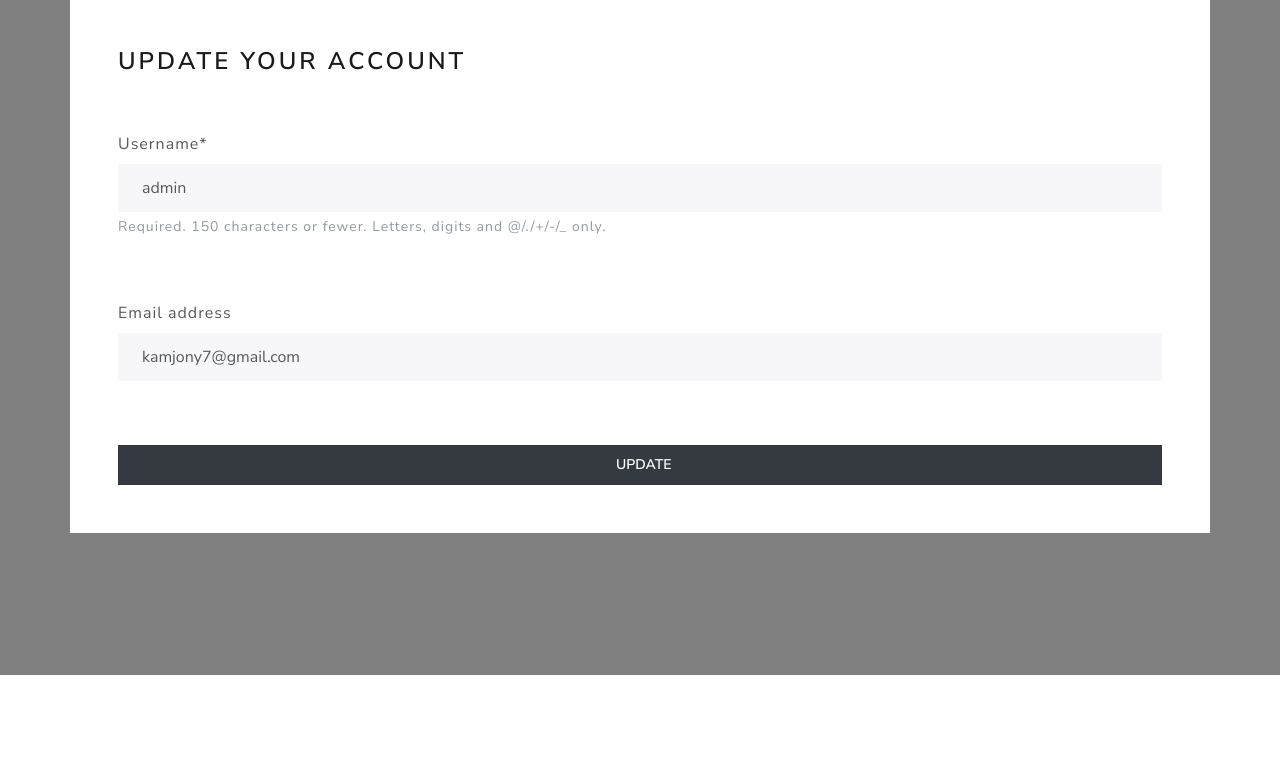
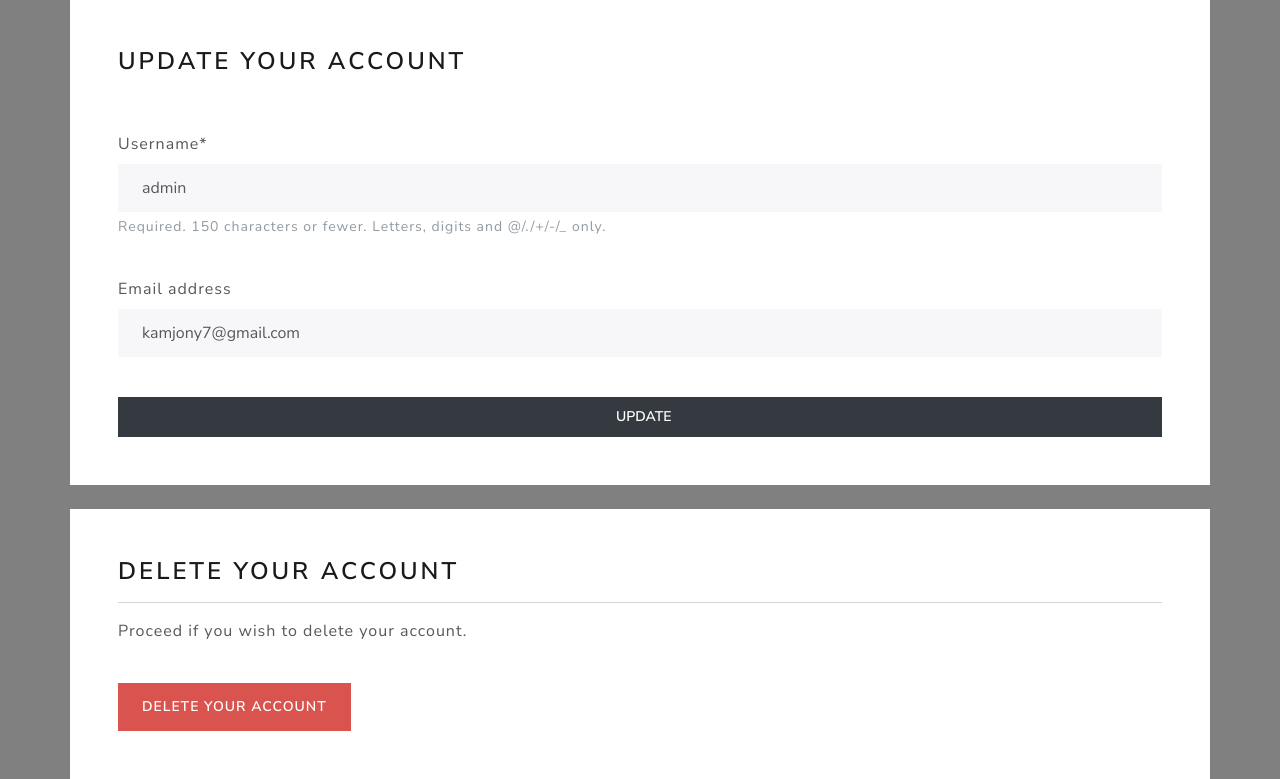
Before and after one commit to kamjony/ecommerce-python-django, a Django app: page /account/profile-management in a window 1280 px wide. Shown: the part 125-904 px from the top of the page. Before the commit the page ends 800 px from the top, so only its background shows below. Run offline with Django 5.2, Linux system fonts and the light colour scheme; a user stored in the database is signed in; data comes from the database, SQL or seed files in the repository; both versions use the stored data as it was after the commit; some libraries are stand-ins or nearby versions.

Commit message:
Delete account

```diff
--- a/account/templates/account/profile-management.html
+++ b/account/templates/account/profile-management.html
@@ -23,9 +23,9 @@
                 {% csrf_token %}
 
                 {{user_form.username|as_crispy_field}}
-                <br> <br>
+                <br>
                 {{user_form.email|as_crispy_field}}
-                <br> <br>
+                <br>
 
                 <button type="submit" class="btn btn-dark btn-lg w-100 btn-block p-2"> &nbsp; Update </button>
 
@@ -34,7 +34,14 @@
 
         </div>
         <br>
-        <br>
+        <div class="container bg-white shadow-md p-5 form-layout">
+            <h3> Delete your account </h3>
+
+            <hr>
+            <p> Proceed if you wish to delete your account. </p>
+            <br>
+            <a class="btn btn-danger navbar-btn" type="button"  href="{% url 'delete-account' %}"> Delete your account </a>
+        </div>
 
 
     </body>
--- a/account/views.py
+++ b/account/views.py
@@ -132,4 +132,9 @@ def profile_management(request):
 
 @login_required(login_url='my-login')
 def delete_account(request):
+    user = User.objects.get(id=request.user.id)
+    if request.method == 'POST':
+        user.delete()
+        return redirect('store')
+
     return render(request, 'account/delete-account.html')
```
Also changed, not shown: account/templates/account/delete-account.html (+40 -1 lines), db.sqlite3.
